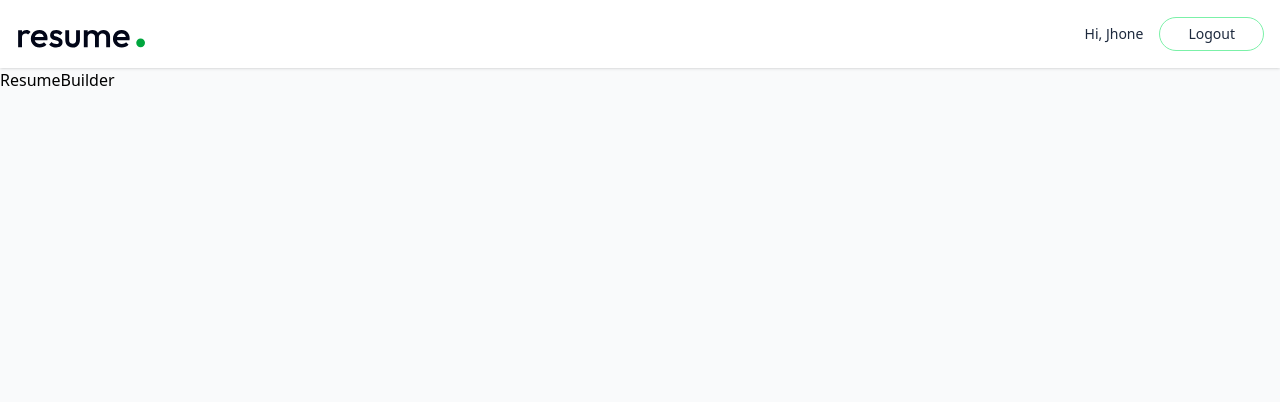
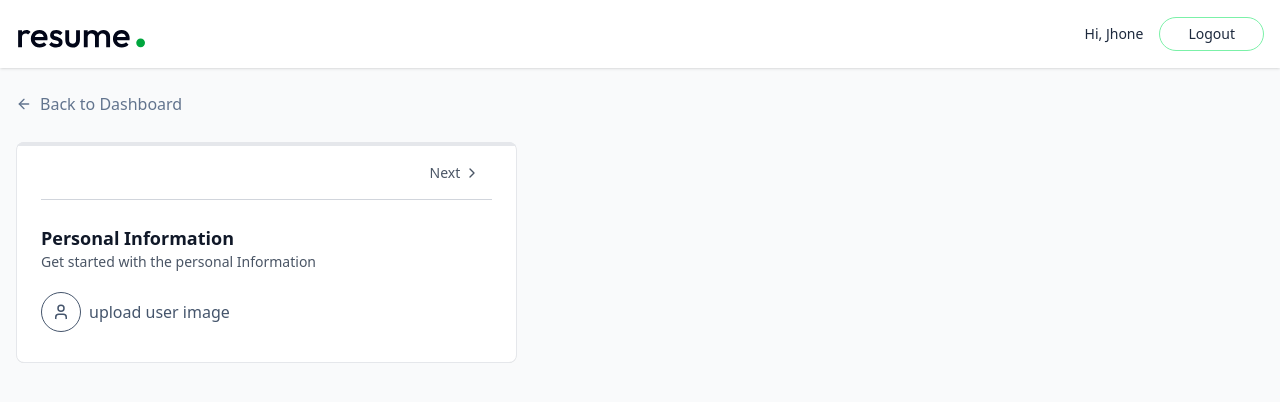
Before and after one commit to Shridhan15/Resume-Builder, a React (Vite) app in the folder client/: page /app/builder/1 in a window 1280 px wide. Shown: the top 402 px of the page. Built offline with nearby package versions, Linux system fonts and the light colour scheme.

Commit message:
personal info form

```diff
--- /dev/null
+++ b/client/src/components/PersonalInfoForm.jsx
@@ -0,0 +1,69 @@
+import { User } from "lucide-react";
+import React from "react";
+
+const PersonalInfoForm = ({
+  data,
+  onChange,
+  removeBackground,
+  setRemoveBackGround,
+}) => {
+  const handleChange = (field, value) => {
+    onChange({ ...data, [field]: value });
+  };
+  return (
+    <div>
+      <h3 className="text-lg font-semibold text-gray-900">
+        Personal Information
+      </h3>
+      <p className="text-sm text-gray-600">
+        Get started with the personal Information
+      </p>
+
+      <div className="flex items-center gap-2">
+        <label>
+          {data.image ? (
+            <img
+              src={
+                typeof data.image === "string"
+                  ? data.image
+                  : URL.createObjectURL(data.image)
+              }
+              alt="user-image"
+              className="w-16  h-16 rounded-full object-cover mt-5 ring ring-slate-300 hover:opacity-80"
+            />
+          ) : (
+            <div className="inline-flex items-center gap-2 mt-5 text-slate-600 hover:text-slate-700 cursor-pointer">
+              <User className="size-10 p-2.5 border rounded-full" />
+              upload user image
+            </div>
+          )}
+          <input
+            type="file"
+            className="hidden"
+            onChange={(e) => handleChange("image", e.target.files[0])}
+            accept="image/jpeg, image/png"
+          />
+        </label>
+        {typeof data.image === "object" && (
+          <div className="flex flex-col gap-1 pl-4 text-sm">
+            <p>Remove Background</p>
+            <label className="relative inline-flex items-center cursor-pointer text-gray-900 gap-3">
+              <input
+                type="checkbox"
+                className="sr-only peer"
+                onChange={() => setRemoveBackGround((prev) => !prev)}
+                checked={removeBackground}
+              />
+              <div className="w-9 h-5 bg-slate-300 rounded-full peer peer-checked:bg-green-600 transition-colors duration-200">
+
+              </div>
+              <span className="dot absolute left-1 top-1 w-3 h-3 bg-white rounded-full transition-transform duration-200 ease-in-out peer-checked:translate-x-4"></span>
+            </label>
+          </div>
+        )}
+      </div>
+    </div>
+  );
+};
+
+export default PersonalInfoForm;
--- a/client/src/pages/ResumeBuilder.jsx
+++ b/client/src/pages/ResumeBuilder.jsx
@@ -1,9 +1,151 @@
-import React from 'react'
+import React, { useEffect, useState } from "react";
+import { useParams, Link, data } from "react-router-dom";
+import { dummyResumeData } from "../assets/assets";
+import {
+  ArrowLeftIcon,
+  Briefcase,
+  ChevronLeft,
+  ChevronRight,
+  FileText,
+  FolderIcon,
+  GraduationCap,
+  Sparkles,
+  User,
+} from "lucide-react";
+import PersonalInfoForm from "../components/PersonalInfoForm";
 
 const ResumeBuilder = () => {
+  const { resumeId } = useParams();
+
+  const [resumeData, setResumeData] = useState({
+    _id: "",
+    title: "",
+    personal_info: {},
+    professional_summary: "",
+    experience: [],
+    education: [],
+    project: [],
+    skills: [],
+    template: "classic",
+    accent_color: "#3B82F6",
+    public: false,
+  });
+
+  const loadExistingResume = async () => {
+    const resume = dummyResumeData.find((resume) => resume._id === resumeId);
+    if (resume) {
+      setResumeData(resume);
+      document.title = resume.title;
+    }
+  };
+
+  const [activeSectionIndex, setActionSectionIndex] = useState(0);
+  const [removeBackground, setRemoveBackground] = useState(false);
+
+  const sections = [
+    { id: "personal", name: "Personal Info", icon: User },
+    { id: "summary", name: "Summary", icon: FileText },
+    { id: "experience", name: "Experience", icon: Briefcase },
+    { id: "education", name: "Education", icon: GraduationCap },
+    { id: "projects", name: "Projects", icon: FolderIcon },
+    { id: "skills", name: "Skills", icon: Sparkles },
+  ];
+
+  const activeSection = sections[activeSectionIndex];
+
+  useEffect(() => {
+    loadExistingResume();
+  }, []);
+
   return (
-    <div>ResumeBuilder</div>
-  )
-}
+    <div>
+      <div className=" max-w-7xl mx-auto px-4 py-6">
+        <Link
+          to={"/app"}
+          className="inline-flex gap-2 items-center text-slate-500 hover:text-slate-700 transition-all"
+        >
+          <ArrowLeftIcon className="size-4" /> Back to Dashboard
+        </Link>
+      </div>
 
-export default ResumeBuilder
+      <div className="max-w-7xl mx-auto px-4 pb-8">
+        <div className="grid lg:grid-cols-12 gap-8">
+          {/* Lift panel-Form */}
+          <div className="relative lg:col-span-5 rounded-lg overflow-hidden">
+            <div className="bg-white rounded-lg shadow-sm border border-gray-200 p-6 pt-1">
+              {/* Progress bar using activeSectionIndex */}
+
+              <hr className="absolute top-0 left-0 right-0 border-2 border-gray-200" />
+              <hr
+                className="absolute top-0 left-0 h-1 bg-gradient-to-r from-green-500 to-green-600 border-none transition-all duration-2000"
+                style={{
+                  width: `${
+                    (activeSectionIndex * 100) / (sections.length - 1)
+                  }%`,
+                }}
+              />
+
+              {/* section navigation */}
+              <div className="flex justify-between items-center mb-6 border-b border-gray-300 py-1">
+                <div></div>
+                <div className="flex items-center">
+                  {activeSectionIndex !== 0 && (
+                    <button
+                      onClick={() =>
+                        setActionSectionIndex((prevIndex) =>
+                          Math.max(prevIndex - 1, 0)
+                        )
+                      }
+                      className="flex items-center gap-1 p-3 rounded-lg text-sm font-medium text-gray-600 hover:bg-gray-50 transition-all"
+                      disabled={activeSectionIndex === 0}
+                    >
+                      {" "}
+                      <ChevronLeft className="size-4" /> Previous
+                    </button>
+                  )}
+
+                  <button
+                    onClick={() =>
+                      setActionSectionIndex((prevIndex) =>
+                        Math.min(prevIndex + 1, sections.length - 1)
+                      )
+                    }
+                    className={`flex items-center gap-1 p-3 rounded-lg text-sm font-medium text-gray-600 hover:bg-gray-50 transition-all  ${
+                      activeSectionIndex === sections.length - 1 && "opacity-50"
+                    }`}
+                    disabled={activeSectionIndex === sections.length - 1}
+                  >
+                    {" "}
+                    Next <ChevronRight className="size-4" />
+                  </button>
+                </div>
+              </div>
+
+              {/* Form content */}
+              <div className="space-y-6">
+                {activeSection.id === "personal" && (
+                  <PersonalInfoForm
+                    data={resumeData.personal_info}
+                    onChange={(data) =>
+                      setResumeData((prev) => ({
+                        ...prev,
+                        personal_info: data,
+                      }))
+                    }
+                    removeBackground={removeBackground}
+                    setRemoveBackGround={setRemoveBackground}
+                  />
+                )}
+              </div>
+            </div>
+          </div>
+
+          {/* right panel- preview */}
+          <div className=""></div>
+        </div>
+      </div>
+    </div>
+  );
+};
+
+export default ResumeBuilder;
```
